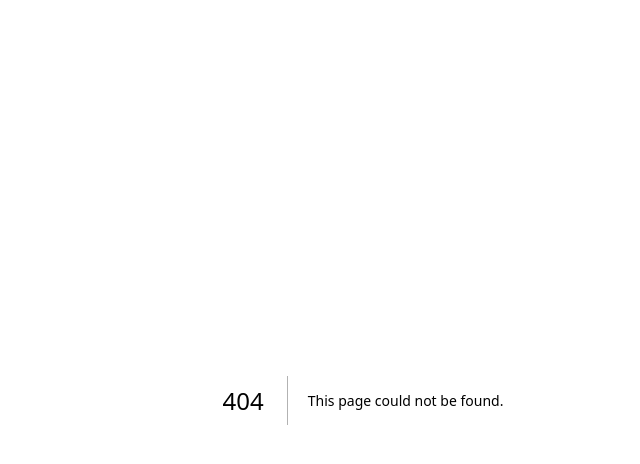
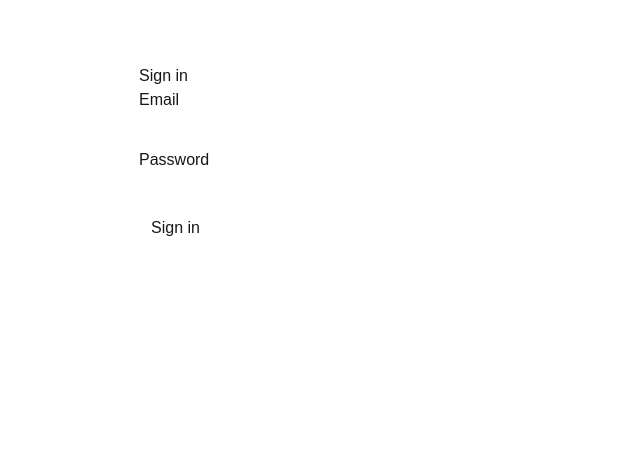
Before and after one commit to Lilyzdre/sp-systemtech, a Next.js app in the folder studentportal/student-portal/: page /login in a window 1280 px wide. Before the commit this address had no page. Shown: the top 464 px of the page, without its empty margins (277-917 px from the left). Built offline with nearby package versions, Linux system fonts and the light colour scheme; no server answers.

Commit message:
Add simple login page

```diff
--- /dev/null
+++ b/studentportal/student-portal/src/app/login/page.tsx
@@ -0,0 +1,62 @@
+'use client';
+
+import React, { useState } from 'react';
+import { signInWithEmail } from '@/lib/auth';
+import { useRouter } from 'next/navigation';
+
+export default function LoginPage() {
+  const router = useRouter();
+  const [email, setEmail] = useState('');
+  const [password, setPassword] = useState('');
+  const [loading, setLoading] = useState(false);
+  const [error, setError] = useState<string | null>(null);
+
+  async function onSubmit(e: React.FormEvent) {
+    e.preventDefault();
+    setError(null);
+    setLoading(true);
+    try {
+      await signInWithEmail(email, password);
+      router.push('/');
+    } catch (err: any) {
+      setError(err.message ?? 'Login failed');
+    } finally {
+      setLoading(false);
+    }
+  }
+
+  return (
+    <main style={{ maxWidth: 480, margin: '48px auto', padding: 16 }}>
+      <h1>Sign in</h1>
+      <form onSubmit={onSubmit}>
+        <label style={{ display: 'block', marginBottom: 8 }}>
+          Email
+          <input
+            type="email"
+            value={email}
+            onChange={e => setEmail(e.target.value)}
+            required
+            style={{ display: 'block', width: '100%', marginTop: 4 }}
+          />
+        </label>
+
+        <label style={{ display: 'block', marginBottom: 8 }}>
+          Password
+          <input
+            type="password"
+            value={password}
+            onChange={e => setPassword(e.target.value)}
+            required
+            style={{ display: 'block', width: '100%', marginTop: 4 }}
+          />
+        </label>
+
+        {error && <div style={{ color: 'red', marginBottom: 8 }}>{error}</div>}
+
+        <button type="submit" disabled={loading} style={{ padding: '8px 12px' }}>
+          {loading ? 'Signing in…' : 'Sign in'}
+        </button>
+      </form>
+    </main>
+  );
+}
```
